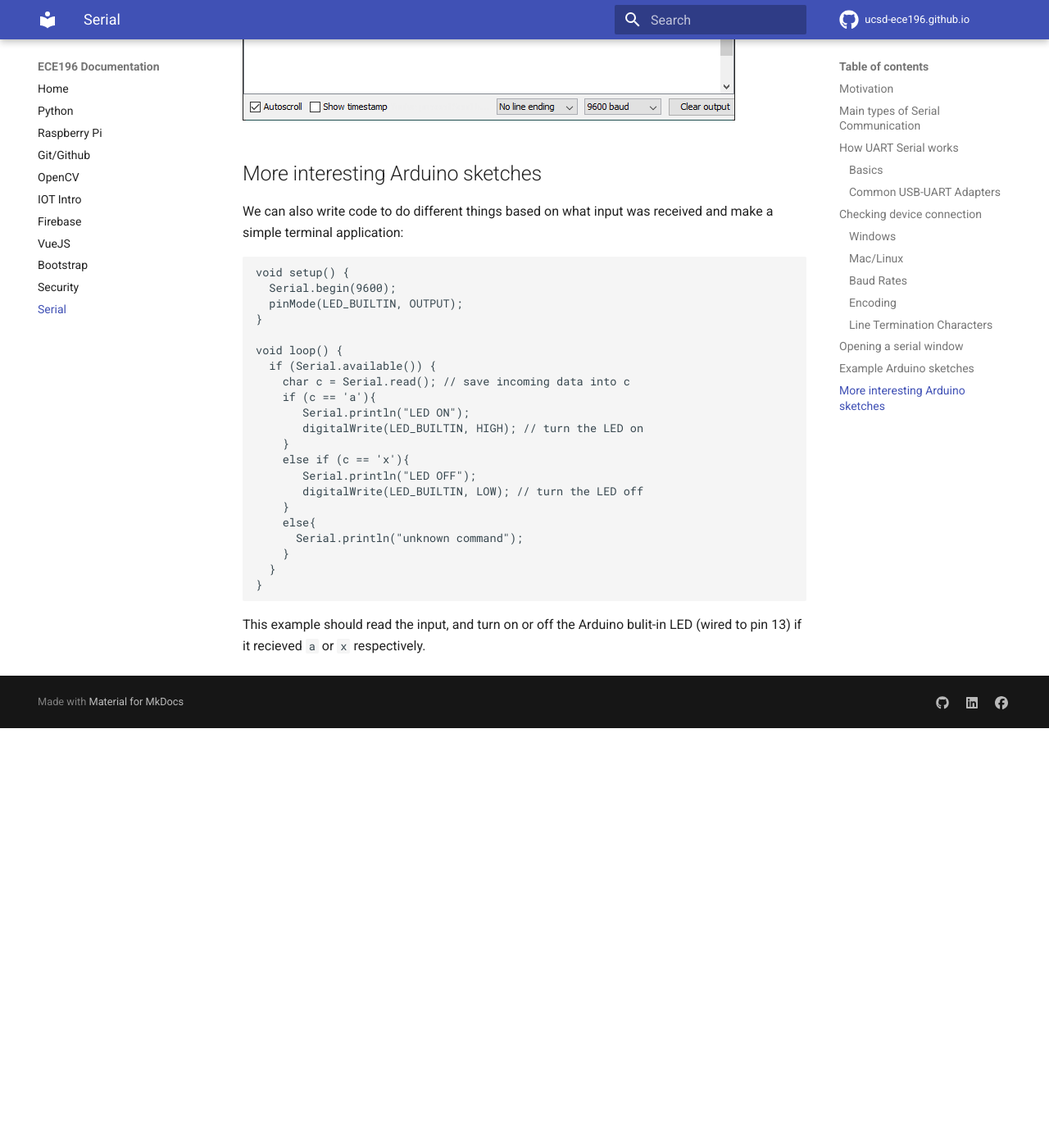
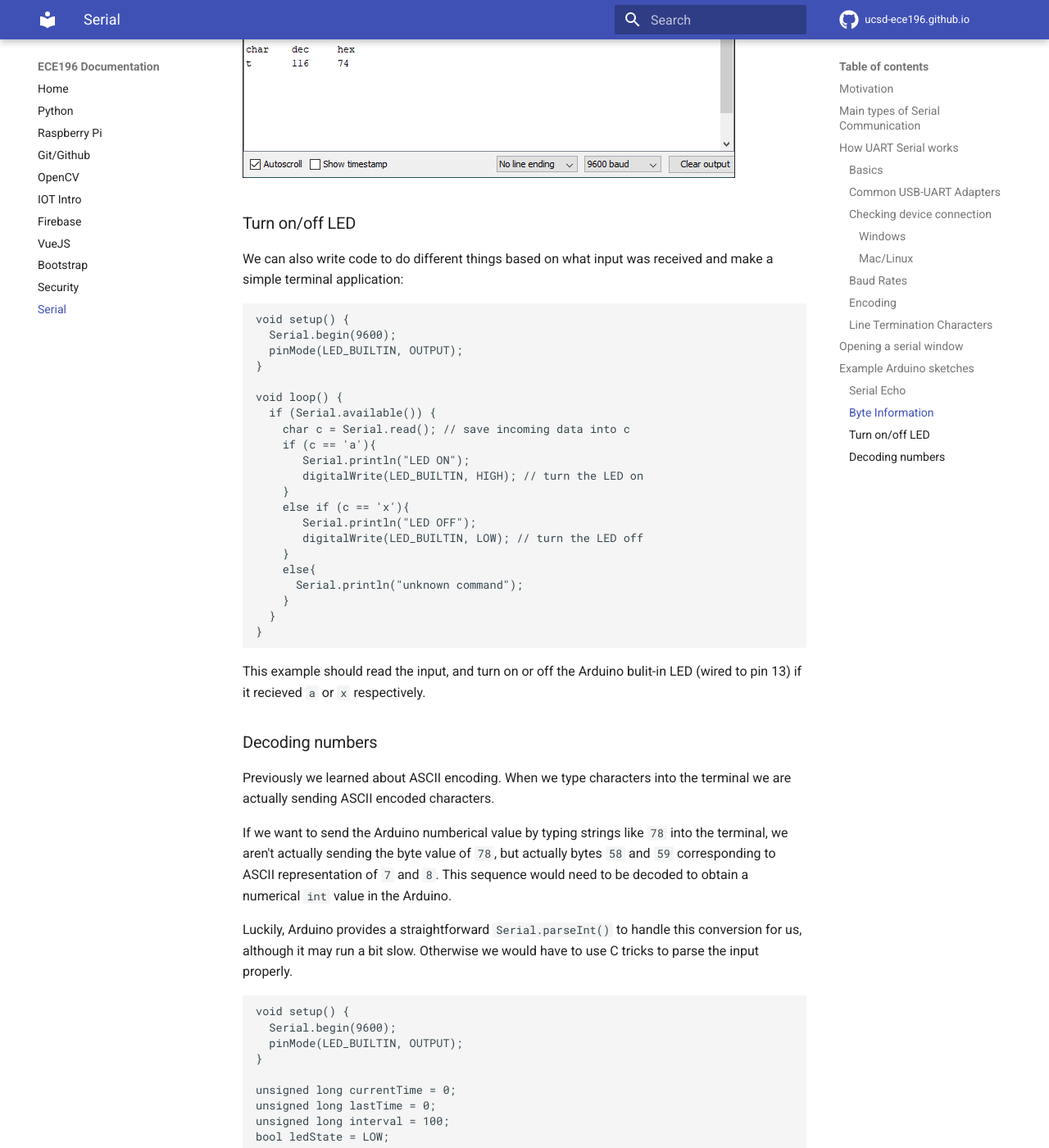
Before and after one commit to ucsd-ece196/ucsd-ece196.github.io, an MkDocs documentation site: the page built from docs/serial.md, in a window 1280 px wide and 1400 px high, scrolled down 6204 px. Shown: the whole window at 82% size. Built offline with MkDocs 1.6.1 and Material for MkDocs 9.7.7, drawn with Linux system fonts in a browser that asks for light colours; comment, search, counter and statistics services are not loaded; before the commit the page ends 7092 px from its top, so only the background shows below that; some of the changed text lies outside the part shown.

Commit message:
add decoding example

````diff
--- a/docs/serial.md
+++ b/docs/serial.md
@@ -55,11 +55,11 @@
 * CP2102 Series
     * If if doesn't work, install [Drivers](https://www.silabs.com/developers/usb-to-uart-bridge-vcp-drivers)
 
-## Checking device connection
+### Checking device connection
 
 On the computer, there are some ways to check if the device is properly detected before doing anything. This is useful during troubleshooting.
 
-### Windows
+#### Windows
 
 1. Open *Device Manager*
 2. If successful, under *Ports* there will be an entry for the device, associated with a COM number.
@@ -68,7 +68,7 @@
 
 3. To connect to the device later, keep track of the COM number.
 
-### Mac/Linux
+#### Mac/Linux
 
 1. Open a terminal
 2. type `ls /dev/tty*`
@@ -128,6 +128,10 @@
 
 To run these examples, set the serial monitor baud rate to the appropriate value of 9600.
 
+### Serial Echo
+
+This example should take whatever you enter into the terminal and echo it right back.
+
 ```
 void setup() {
   Serial.begin(9600);
@@ -141,7 +145,9 @@
 }
 ```
 
-This example should take whatever you enter into the terminal and echo it right back.
+### Byte Information
+
+This example should take characters entered into the terminal and display it as different representations.
 
 ```
 void setup() {
@@ -162,12 +168,9 @@
 }
 ```
 
-This example should take characters entered into the terminal and display it as different representations.
-
 ![img](img/serial_arduino_monitor_1.png)
 
-
-## More interesting Arduino sketches
+### Turn on/off LED
 
 We can also write code to do different things based on what input was received and make a simple terminal application:
 
@@ -196,3 +199,43 @@
 ```
 
 This example should read the input, and turn on or off the Arduino bulit-in LED (wired to pin 13) if it recieved `a` or `x` respectively.
+
+### Decoding numbers
+
+Previously we learned about ASCII encoding. When we type characters into the terminal we are actually sending ASCII encoded characters.
+
+If we want to send the Arduino numberical value by typing strings like `78` into the terminal, we aren't actually sending the byte value of `78`, but actually bytes `58` and `59` corresponding to ASCII representation of `7` and `8`. This sequence would need to be decoded to obtain a numerical `int` value in the Arduino.
+
+Luckily, Arduino provides a straightforward `Serial.parseInt()` to handle this conversion for us, although it may run a bit slow. Otherwise we would have to use C tricks to parse the input properly.
+
+```
+void setup() {
+  Serial.begin(9600);
+  pinMode(LED_BUILTIN, OUTPUT);
+}
+
+unsigned long currentTime = 0;
+unsigned long lastTime = 0;
+unsigned long interval = 100;
+bool ledState = LOW;
+
+void loop() {
+
+  currentTime = millis();
+  if (currentTime - lastTime > interval){
+    lastTime = currentTime;
+    ledState = !ledState; // toggle the LED
+    digitalWrite(LED_BUILTIN, ledState);
+  }
+
+  if (Serial.available()) {
+    // use Arduino built-in function to convert the input to int
+    // note: may be slow
+    int value = Serial.parseInt();
+    Serial.println(value);
+    if (value > 0 && value < 1000){
+      interval = value; // set the interval time to the entered value
+    }
+  }
+}
+```
````
